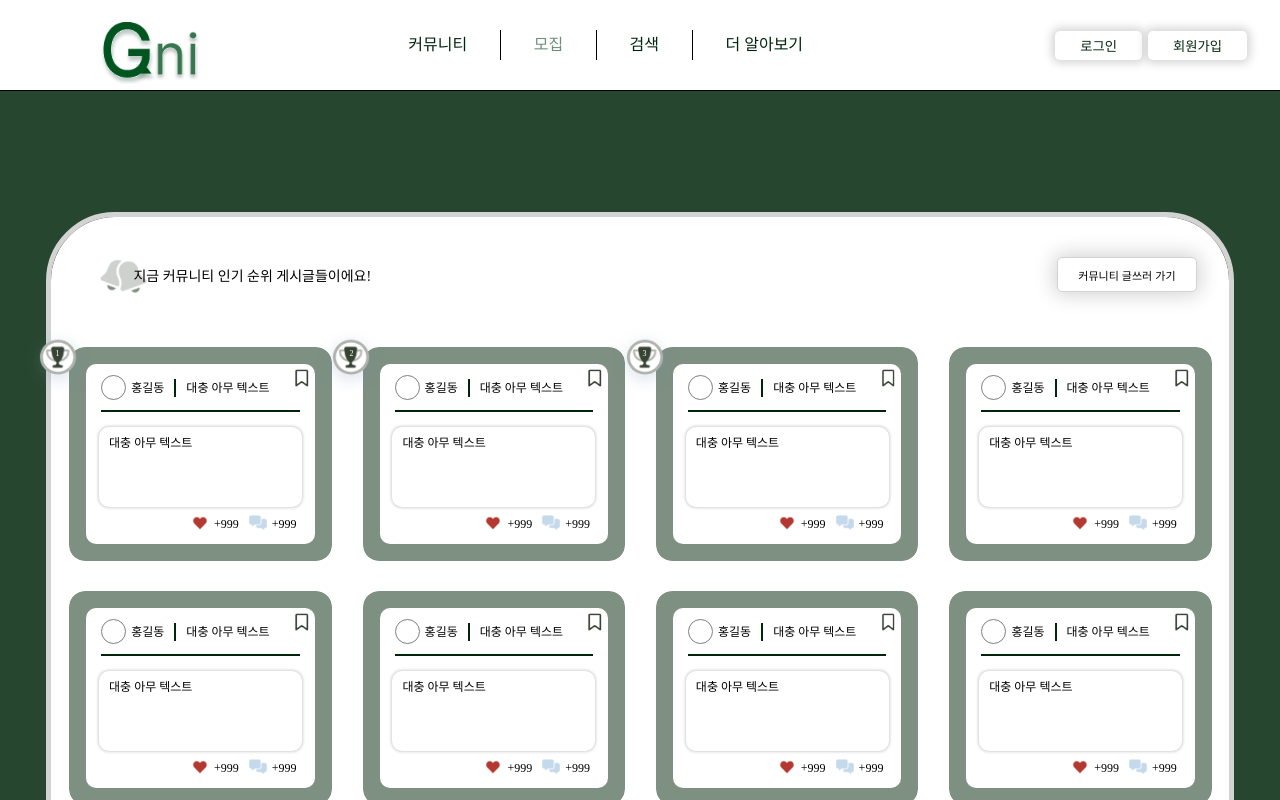
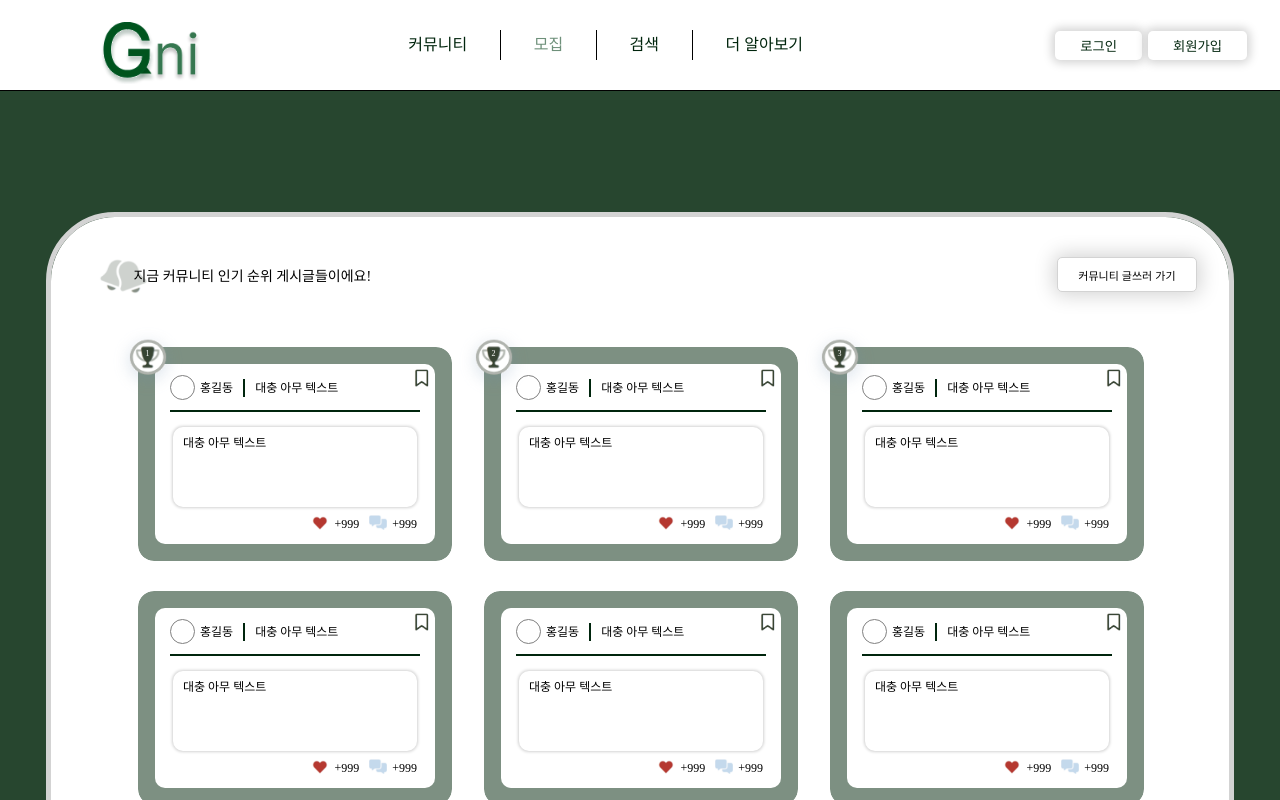
Before and after one commit to kody-gsm/Gni-client, a React (Create React App) app: page /join in a window 1280 px wide. Shown: the top 800 px of the page. Built offline with nearby package versions, Linux system fonts and the light colour scheme.

Commit message:
화면에 크기에 따라 위치가 달라지거나 크기가 조정되는 사항 수정

```diff
--- a/src/components/Boxcontent/style.js
+++ b/src/components/Boxcontent/style.js
@@ -7,7 +7,7 @@ export const boxcontent = styled.div`
   justify-content: center;
   border-radius: 16px;
   outline: solid 1px white;
-  margin-left: 31px;
+  margin-left: 2.5vw;
   margin-top: 30px;
   padding: 17px;
   .inner{
@@ -55,7 +55,7 @@ export const boxcontent = styled.div`
     .roothr{
       margin:10px 15px;
       border-top: 2px solid #00250D;
-      width: 15.5vw;
+      width: 250px;
     }
     .contents{
       margin: 15px auto 0 auto;
--- a/src/components/Trophy/style.js
+++ b/src/components/Trophy/style.js
@@ -2,7 +2,7 @@ import { styled } from "styled-components";
 
 export const Trophy = styled.div`
   position: absolute;
-  margin-left: -285px;
+  margin-left: -295px;
   margin-top: -140px;
   z-index: 11;
   display: flex;
--- a/src/pages/About/style.js
+++ b/src/pages/About/style.js
@@ -170,8 +170,8 @@ export const MoreMent = styled.span`
 
 export const CheckingPeople = styled.div`
   position: absolute;
-  margin-top: -20px;
-  right: 150px;
+  top: 50px;
+  left: 1050px;
   width: 20vh;
   height: 15vh;
   margin: 0 auto;
--- a/src/pages/Community/style.js
+++ b/src/pages/Community/style.js
@@ -12,7 +12,7 @@ export const Community = styled.div`
     outline: solid 5px lightgray ;
     width: 92vw;
     margin-top: 19vh;
-    height: 87vh;
+    height: 700px;
     margin-bottom: 20vh;
     border-radius: 5vw;
     .boxheader{
--- a/src/pages/Join/style.js
+++ b/src/pages/Join/style.js
@@ -12,7 +12,7 @@ export const Join = styled.div`
     outline: solid 5px lightgray ;
     width: 92vw;
     margin-top: 19vh;
-    height: 87vh;
+    height: 700px;
     margin-bottom: 20vh;
     border-radius: 5vw;
     .boxheader{
--- a/src/pages/Main/style.js
+++ b/src/pages/Main/style.js
@@ -120,7 +120,7 @@ export const main = styled.div`
       .checkingpeople{
         position: absolute;
         margin-top: -90px;
-        right: 160px;
+        right: calc(50vw - 600px);
         width: 230px;
         object-fit: scale-down;
       }
--- a/src/pages/Profile/index.jsx
+++ b/src/pages/Profile/index.jsx
@@ -7,7 +7,9 @@ export default function Profile() {
     <S.Profile>
       <S.innerbox>
         <S.Infos>
-          <S.Img></S.Img>
+          <S.Img>
+
+          </S.Img>
           <S.NameDiv>
             {'홍길동'}
           </S.NameDiv>
--- a/src/pages/Search/style.js
+++ b/src/pages/Search/style.js
@@ -74,7 +74,7 @@ export const search = styled.div`
   }
   .stick{
     margin-top: -110px;
-    margin-left: 840px;
+    margin-left: 55vw;
     margin-bottom: -340px;
     img{
       width: 140px;
```
